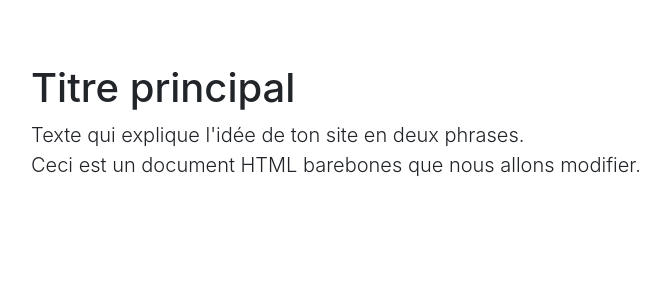
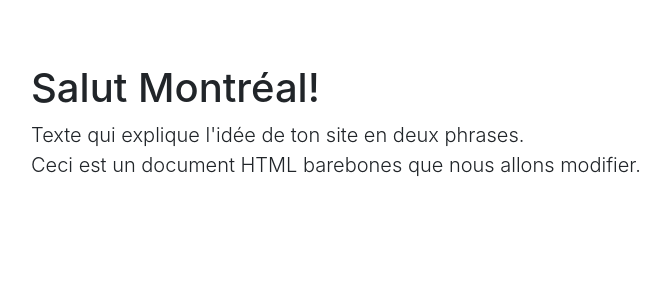
Before and after one commit to ivanistheone/DjangoTutorialFR, a Django app: page / in a window 1280 px wide. Shown: the top 300 px of the page, without its empty margins (54-724 px from the left). Run offline with Django 3.2, Linux system fonts and the light colour scheme.

Commit message:
Added context var `nom` for template

```diff
--- a/monproj/monsite/templates/base.html
+++ b/monproj/monsite/templates/base.html
@@ -16,7 +16,7 @@
     <main class="container">
 
       <div>
-        <h1>Titre principal</h1>
+        <h1>Salut {{nom}}!</h1>
         <p class="lead">
             Texte qui explique l'idée de ton site en deux phrases.<br>
             Ceci est un document HTML barebones que nous allons modifier.
--- a/monproj/monsite/views.py
+++ b/monproj/monsite/views.py
@@ -10,5 +10,8 @@ def hello(request):
 
 def homepage(request):
     template = get_template("base.html")
-    html = template.render()
+    context = {
+        "nom": "Montréal"
+    }
+    html = template.render(context)
     return HttpResponse(html)
```
